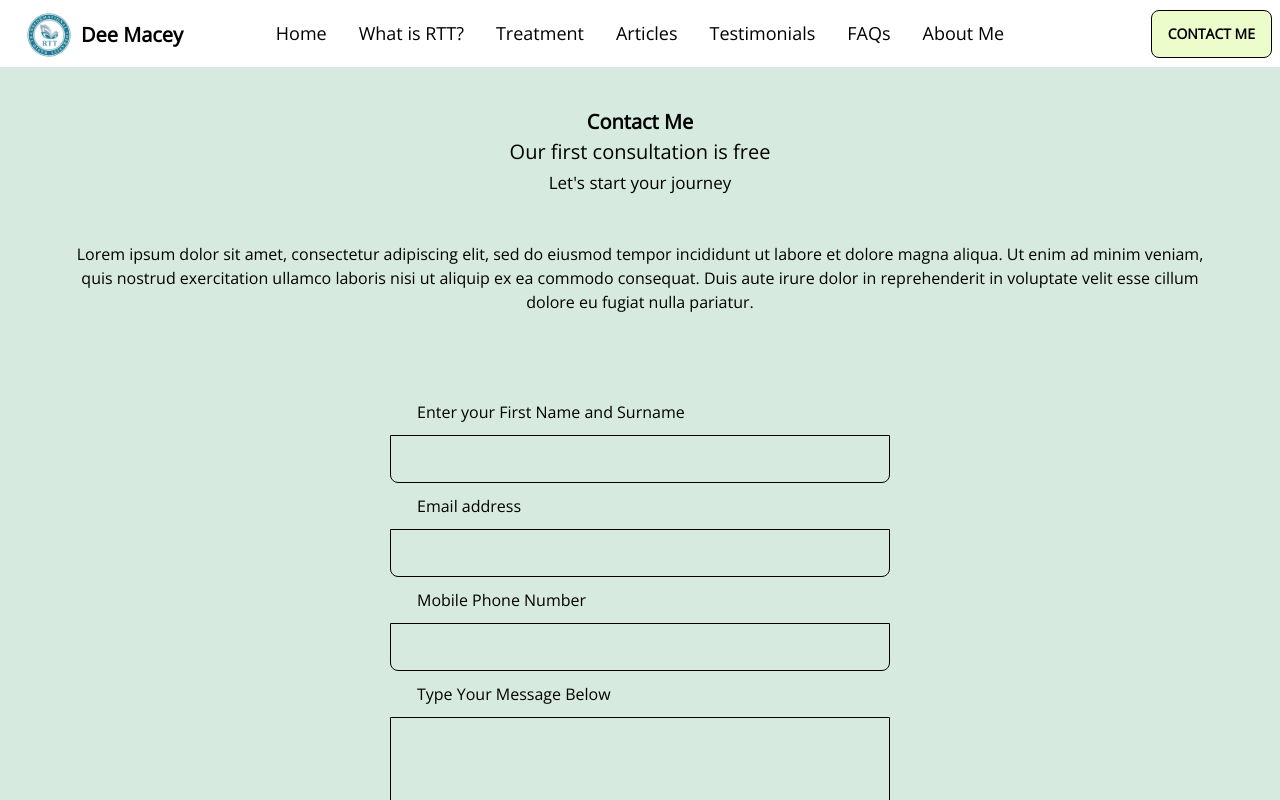
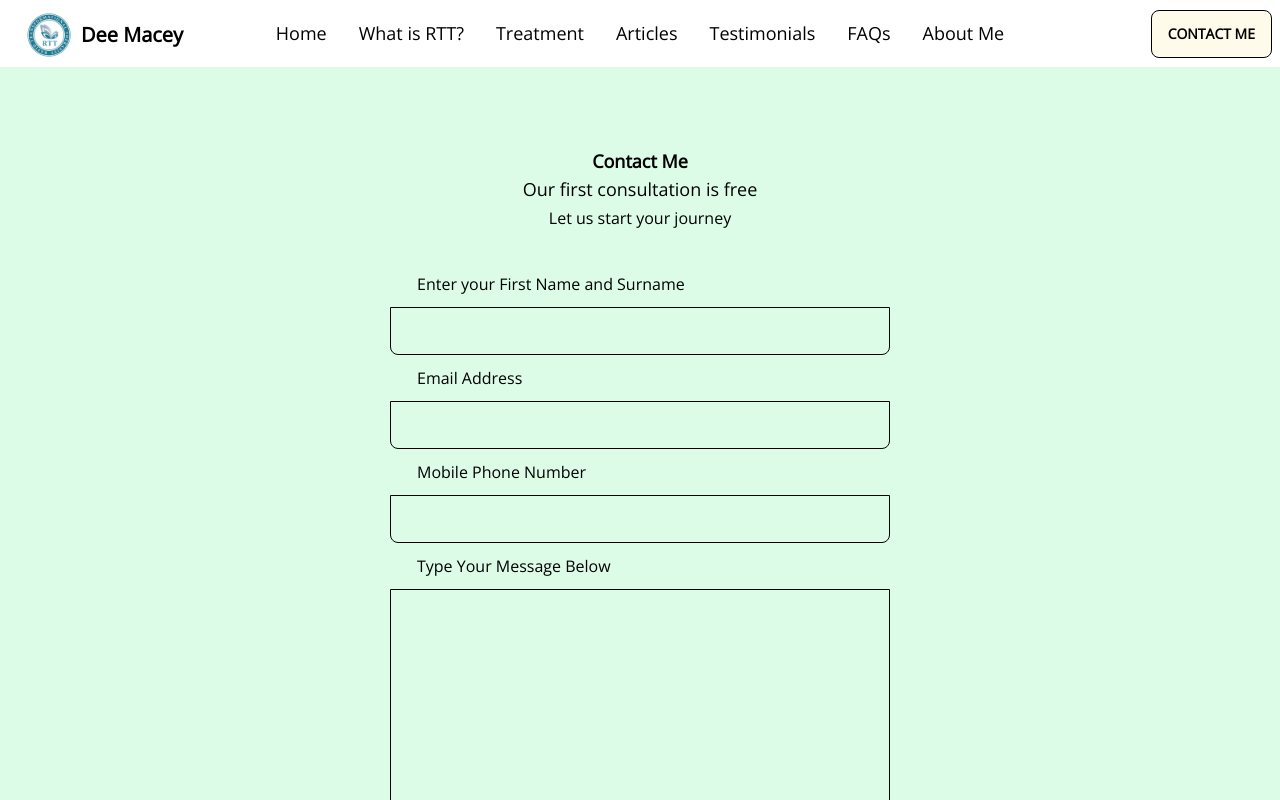
Before and after one commit to Laura-Kam/therapy-with-dee-macey, a Next.js app: page /contact in a window 1280 px wide. Shown: the top 800 px of the page. Built offline with nearby package versions, Linux system fonts and the light colour scheme.

Commit message:
attempt to solve overflow issue unsolved

```diff
--- a/src/comps/HeroImageAboutMe.js
+++ b/src/comps/HeroImageAboutMe.js
@@ -2,7 +2,7 @@ import Link from "next/link";
 
 const HeroImageAboutMe = () => {
   return (
-    <div className="hero bg-base-200">
+    <div className="bg-base-200">
       <div className="hero-content flex-col lg:flex-row-reverse">
         <img
           src="https://images.unsplash.com/photo-1508214751196-bcfd4ca60f91?ixlib=rb-4.0.3&ixid=MnwxMjA3fDB8MHxwaG90by1wYWdlfHx8fGVufDB8fHx8&auto=format&fit=crop&w=870&q=80"
--- a/src/comps/HomepageComponents/WhatIsRTTContentHomepage.js
+++ b/src/comps/HomepageComponents/WhatIsRTTContentHomepage.js
@@ -3,7 +3,7 @@ import Image from "next/image";
 
 const WhatIsRTTContentHomepage = () => {
   return (
-    <div className="hero bg-base-200">
+    <div className="bg-base-200">
       <div className="hero-content flex-col lg:flex-row-reverse bg-lime-100 mt-20 max-w-full">
         <img
           src="https://images.unsplash.com/photo-1573164574572-cb89e39749b4?ixlib=rb-4.0.3&ixid=MnwxMjA3fDB8MHxwaG90by1wYWdlfHx8fGVufDB8fHx8&auto=format&fit=crop&w=869&q=80"
@@ -32,7 +32,7 @@ const WhatIsRTTContentHomepage = () => {
           </p>
           <Link
             href="/contact"
-            className="btn bg-lime-50 hover:bg-lime-300 font-extrabold"
+            className="btn bg-amber-50 hover:bg-amber-200 font-extrabold"
           >
             CONTACT ME
           </Link>
--- a/src/comps/HomepageComponents/WhatMakesRTTDifferentHomepage.js
+++ b/src/comps/HomepageComponents/WhatMakesRTTDifferentHomepage.js
@@ -5,7 +5,7 @@ import roundedLogo from "../../../public/rttroundedlogo.png";
 const WhatMakesRTTDifferentHomepage = () => {
   return (
     <div
-      className="hero min-h-screen"
+      className="min-h-screen"
       style={{
         backgroundImage: `url("/images/stock/photo-1507358522600-9f71e620c44e.jpg")`,
       }}
@@ -31,7 +31,7 @@ const WhatMakesRTTDifferentHomepage = () => {
           </p>
           <Link
             href="/contact"
-            className="btn bg-lime-100 hover:bg-lime-300 font-extrabold"
+            className="btn bg-amber-50 hover:bg-amber-200 font-extrabold"
           >
             GET STARTED
           </Link>
--- a/src/comps/Navbar.js
+++ b/src/comps/Navbar.js
@@ -104,7 +104,7 @@ const Navbar = () => {
         <div className="navbar-end">
           <Link
             href="/contact"
-            className="btn bg-lime-100 hover:bg-lime-300 font-extrabold"
+            className="btn bg-amber-50 hover:bg-amber-200 font-extrabold"
           >
             CONTACT ME
           </Link>
--- a/src/pages/about/index.js
+++ b/src/pages/about/index.js
@@ -7,7 +7,7 @@ const About = () => {
   return (
     <Layout>
       <HeroImageAboutMe />
-      <div className="hero bg-base-200">
+      <div className="bg-base-200">
         <div className="hero-content flex-col lg:flex-row">
           <img
             src="https://images.unsplash.com/photo-1574706472790-f24ebe0510ba?ixlib=rb-4.0.3&ixid=MnwxMjA3fDB8MHxwaG90by1wYWdlfHx8fGVufDB8fHx8&auto=format&fit=crop&w=870&q=80"
@@ -29,7 +29,7 @@ const About = () => {
           </div>
         </div>
       </div>
-      <div className="hero bg-base-200">
+      <div className="bg-base-200">
         <div className="hero-content flex-col lg:flex-row-reverse">
           <img
             src="https://images.unsplash.com/photo-1589733126193-a91e19b91ce0?ixlib=rb-4.0.3&ixid=MnwxMjA3fDB8MHxzZWFyY2h8NXx8c3ViY29uc2Npb3VzJTIwJTIwbWluZHxlbnwwfHwwfHw%3D&auto=format&fit=crop&w=500&q=60"
@@ -85,7 +85,7 @@ const About = () => {
             </p>
             <Link
               href="/contact"
-              className="btn bg-lime-100 hover:bg-lime-300 font-extrabold"
+              className="btn bg-amber-50 hover:bg-amber-200 font-extrabold"
             >
               Try a discovery call
             </Link>
--- a/src/pages/contact/index.js
+++ b/src/pages/contact/index.js
@@ -66,49 +66,19 @@ const Contact = () => {
 
   return (
     <Layout>
-      <div
-        style={{
-          textAlign: "center",
-          margin: "0px",
-          padding: "40px",
-          backgroundColor: "#D6eadf",
-        }}
-      >
-        <h1 style={{ fontWeight: "bold", fontSize: "20px" }}>
+      <div className="text-center m-0 p-20 bg-green-100">
+        <h1 className="font-bold text-lg">
           Contact Me
-          <br></br>
-          <span style={{ fontWeight: "normal", fontSize: "20px" }}>
+          <br />
+          <span className="font-normal text-lg">
             Our first consultation is free
           </span>
-          <br></br>
-          <span style={{ fontSize: "17px", fontWeight: "normal" }}>
-            Let&apos;s start your journey
+          <br />
+          <span className="font-normal text-base">
+            Let us start your journey
           </span>
         </h1>
-        <div className="stack">
-          {/* <Image
-            src="https://images.unsplash.com/photo-1508214751196-bcfd4ca60f91?ixlib=rb-4.0.3&ixid=MnwxMjA3fDB8MHxwaG90by1wYWdlfHx8fGVufDB8fHx8&auto=format&fit=crop&w=870&q=80"
-            alt="profile picture of therapist smiling with a green background"
-            className="rounded profile-image"
-            height={90}
-            width={90}
-            layout="fixed"
-            objectFit="cover"
-            style={{
-              borderRadius: "50%",
-              margin: "30px",
-            }}
-          /> */}
 
-          <p style={{ textAlign: "center", margin: "25px", padding: "20px" }}>
-            Lorem ipsum dolor sit amet, consectetur adipiscing elit, sed do
-            eiusmod tempor incididunt ut labore et dolore magna aliqua. Ut enim
-            ad minim veniam, quis nostrud exercitation ullamco laboris nisi ut
-            aliquip ex ea commodo consequat. Duis aute irure dolor in
-            reprehenderit in voluptate velit esse cillum dolore eu fugiat nulla
-            pariatur.{" "}
-          </p>
-        </div>
         <form style={{ margin: "30px" }} onSubmit={handleFormSubmit}>
           <div
             className="form-control, input-bordered"
@@ -140,7 +110,7 @@ const Contact = () => {
             </label>
             <label className="input-group input-group-vertical">
               <span style={{ width: "500px", margin: "11px" }}>
-                Email address
+                Email Address
               </span>
               <input
                 type="text"
@@ -181,7 +151,10 @@ const Contact = () => {
               />
               {!!errors.message && <p>{errors.message}</p>}
             </label>
-            <button className="bg-pink-200 border-5" type="submit">
+            <button
+              class="bg-amber-50 border-2 border-black rounded-full py-2 px-4 inline-block text-black hover:text-black  hover:bg-amber-200 focus:outline-none focus:shadow-outline m-5"
+              type="submit"
+            >
               Submit
             </button>
           </div>
--- a/src/pages/faq/index.js
+++ b/src/pages/faq/index.js
@@ -5,7 +5,7 @@ const FAQs = () => {
   return (
     <Layout>
       <div
-        className="hero h-[70vh] bg-cover"
+        className="h-[70vh] bg-cover"
         style={{
           backgroundImage: `url(https://images.unsplash.com/photo-1546387903-6d82d96ccca6?ixlib=rb-4.0.3&ixid=MnwxMjA3fDB8MHxwaG90by1wYWdlfHx8fGVufDB8fHx8&auto=format&fit=crop&w=871&q=80)`,
           backgroundPosition: "top 100%",
--- a/src/pages/index.js
+++ b/src/pages/index.js
@@ -39,7 +39,7 @@ export default function Home() {
             </p>
             <Link
               href="/contact"
-              className="btn bg-lime-100 hover:bg-lime-300 font-extrabold"
+              className="btn bg-amber-50 hover:bg-amber-200 font-extrabold"
             >
               GET STARTED
             </Link>
--- a/src/pages/treatment/index.js
+++ b/src/pages/treatment/index.js
@@ -5,7 +5,7 @@ import Link from "next/link";
 const Treatment = () => {
   return (
     <Layout>
-      <div className="text-center my-2 px-2 py-2 sm:py-7 mt-9">
+      {/* <div className="text-center my-2 px-2 py-2 sm:py-7 mt-9">
         <h1 className="font-bold text-0.5xl sm:text-1xl md:text-2xl lg:text-3xl mb-10">
           Specialist Area - RTT&#174; for Birth Trauma
         </h1>
@@ -116,12 +116,12 @@ const Treatment = () => {
         <div className="flex items-center justify-center h-full p-10">
           <Link
             href="/contact"
-            className="btn bg-lime-100 hover:bg-lime-300 font-extrabold"
+            className="btn bg-amber-50 hover:bg-amber-200 font-extrabold"
           >
             Click here for a free discovery call
           </Link>
         </div>
-      </div>
+      </div> */}
     </Layout>
   );
 };
```
